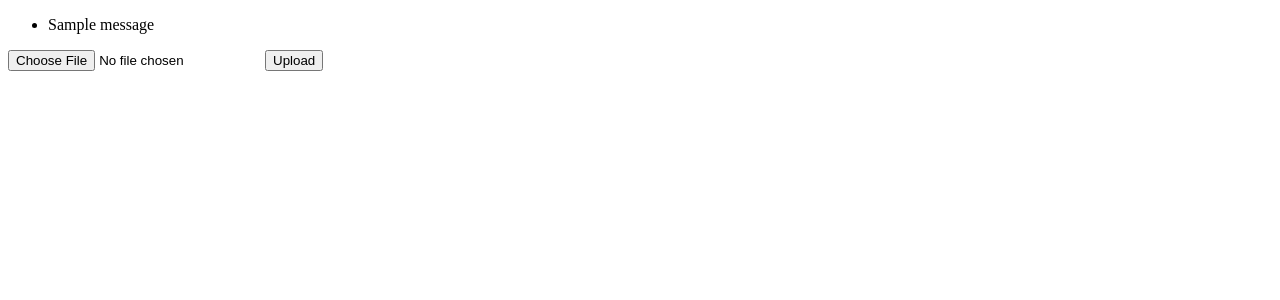
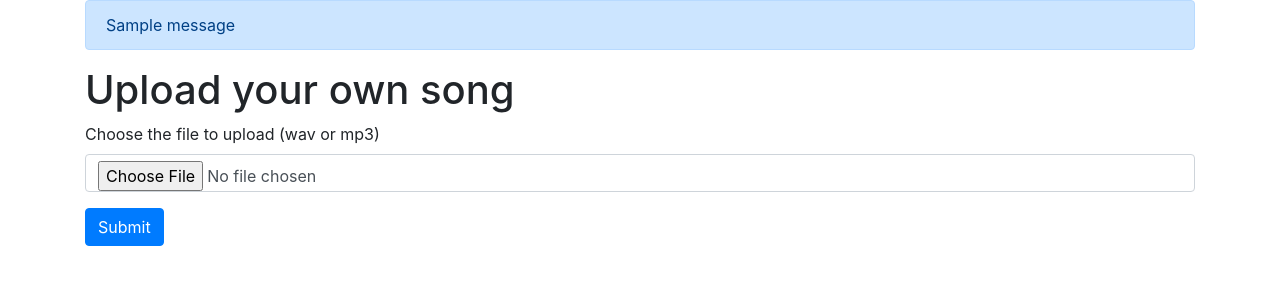
Before and after one commit to maede97/PI-FM-Station-with-Web-GUI, a Flask app: page /upload in a window 1280 px wide. Shown: the top 300 px of the page. Run offline with Flask 2, Linux system fonts and the light colour scheme; one stand-in notice (Sample message) is shown; some libraries are stand-ins or nearby versions.

Commit message:
Add some styling

```diff
--- a/app.py
+++ b/app.py
@@ -1,4 +1,4 @@
-from flask import Flask, request, redirect, flash, render_template, url_for
+from flask import Flask, request, redirect, flash, render_template, url_for, send_from_directory
 from werkzeug.utils import secure_filename
 import threading
 import os
@@ -27,10 +27,9 @@ def radio_player_func(stop):
             time.sleep(1)
 
         current = PLAY_QUEUE[0]
-        print("Playing", current)
         os.system(f"sudo fm_transmitter/fm_transmitter -f {HERTZ} '{UPLOADS_FOLDER_CONFIG}/{current}.wav'")
         PLAY_QUEUE = PLAY_QUEUE[1:]
-        os.remove(f"{UPLOADS_FOLDER_CONFIG}/{current}.*") # remove WAV and original
+        os.remove(f"{UPLOADS_FOLDER_CONFIG}/{current}.wav") # remove WAV
 
 app = Flask(__name__)
 
@@ -57,6 +56,10 @@ atexit.register(close_thread)
 def allowed_file(filename):
     return "." in filename and filename.rsplit(".", 1)[1].lower() in ALLOWED_EXTENSIONS
 
+@app.route('/css/<path:path>')
+def send_css(path):
+    return send_from_directory('bootstrap/dist/css', path)
+
 @app.route("/converting", methods=["GET"])
 def checking_file():
     global PLAY_QUEUE
@@ -74,6 +77,7 @@ def checking_file():
             # convert with ffmpeg
             if os.system(f"sudo sox '{UPLOADS_FOLDER_CONFIG}/{filename}' -r 22050 -c 1 -b 16 -t wav '{UPLOADS_FOLDER_CONFIG}/{filename_without_ext}.wav'") == 0:
                 PLAY_QUEUE.append(f"{filename_without_ext}")
+                os.remove(f"{UPLOADS_FOLDER_CONFIG}/{filename}")
                 return redirect(url_for("index_page"))
             else:
                 flash("An error occured")
--- a/templates/layout.html
+++ b/templates/layout.html
@@ -1,13 +1,27 @@
 <!doctype html>
-<title>PI FM Radio Station</title>
+<html lang="en">
+  <head>
+    <!-- Required meta tags -->
+    <meta charset="utf-8">
+    <meta name="viewport" content="width=device-width, initial-scale=1, shrink-to-fit=no">
+
+    <!-- Bootstrap CSS -->
+    <link rel="stylesheet" href="/css/bootstrap.min.css">
+
+    <title>{% block title %}{% endblock %}</title>
+  </head>
+  <body>
+      <div class="container">
         {% with messages = get_flashed_messages() %}
             {% if messages %}
-    <ul class=flashes>
+            <div class="alert alert-primary" role="alert">
             {% for message in messages %}
-      <li>{{ message }}</li>
+                {{ message }}
             {% endfor %}
-    </ul>
+            </div>
             {% endif %}
         {% endwith %}
         {% block body %}{% endblock %}
+    </div>
+  </body>
 </html>
--- a/templates/upload.html
+++ b/templates/upload.html
@@ -1,7 +1,14 @@
 {% extends "layout.html" %}
+{% block title %}
+FM Station - Upload
+{% endblock %}
 {% block body %}
-<form method=post enctype=multipart/form-data>
-    <input type=file name=audiofile>
-    <input type=submit value=Upload>
+<h1>Upload your own song</h1>
+<form method="post" enctype="multipart/form-data">
+    <div class="form-group">
+      <label for="file">Choose the file to upload (wav or mp3)</label>
+      <input type="file" class="form-control" id="audiofile" name="audiofile" accept=".wav, .mp3">
+    </div>
+    <button type="submit" class="btn btn-primary">Submit</button>
 </form>
 {% endblock %}
```
Also changed, not shown: templates/index.html (+7 -0 lines), 1 other file. Lines whose indentation alone changed are shown as unchanged.
